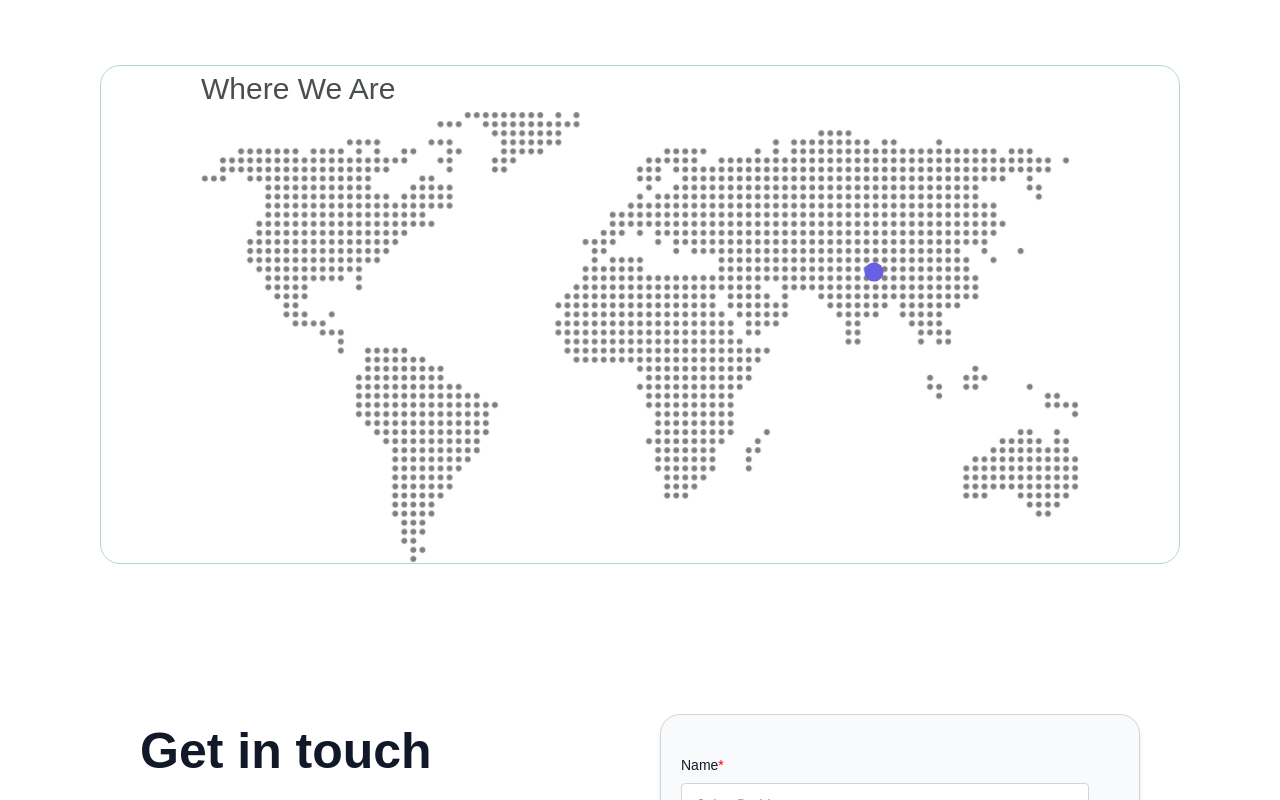
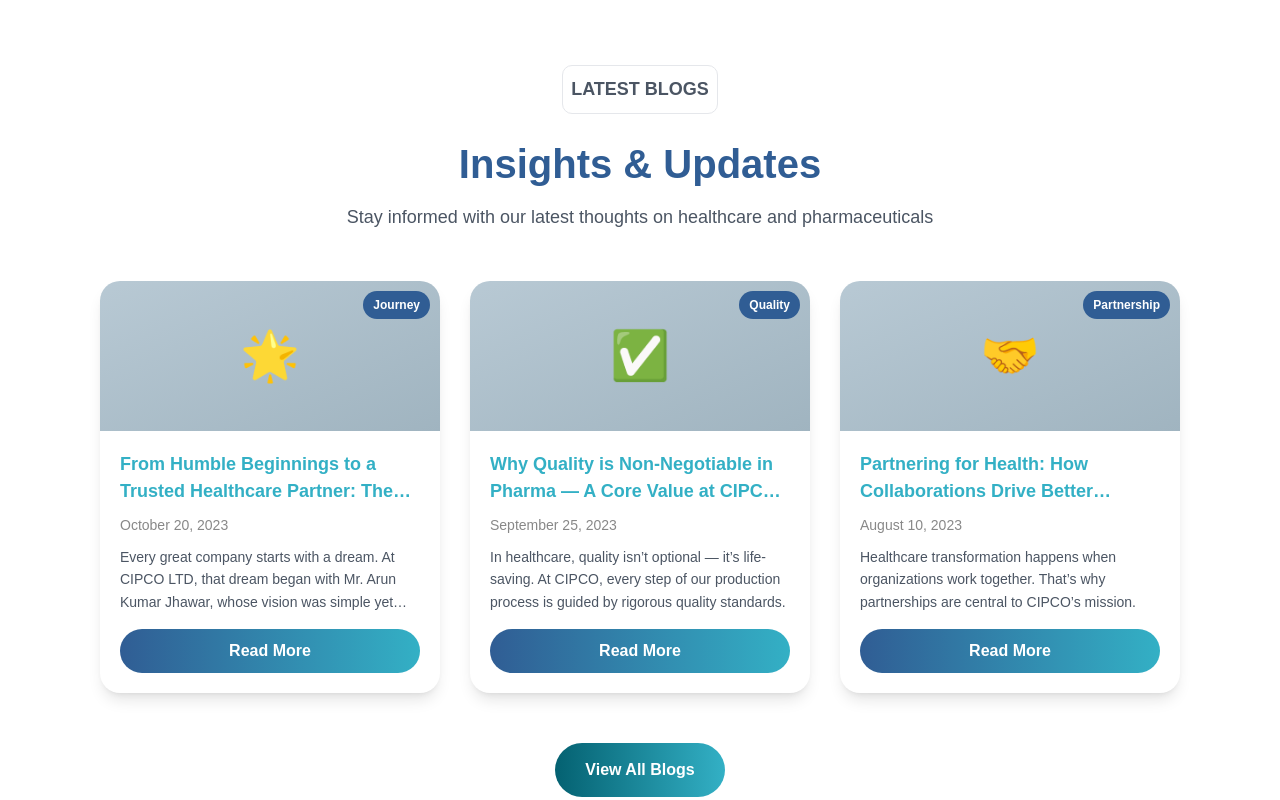
Before and after one commit to omniveda/cipco_frontend, a React (Vite) app: page / in a window 1280 px wide. Shown: the part 5900-6700 px from the top of the page. Built offline with nearby package versions, Linux system fonts and the light colour scheme.

Commit message:
blogs section update

```diff
--- a/src/pages/Home.jsx
+++ b/src/pages/Home.jsx
@@ -815,6 +815,154 @@
             </motion.div>
         </motion.section>
 
+        <motion.section
+          variants={containerVariants}
+          initial="hidden"
+          whileInView="visible"
+          viewport={{ once: false, margin: "-100px" }}
+          className={isMobile ? 'mt-[60px] mx-[10px]' : 'mt-[70px] mx-[100px]'}
+        >
+          <motion.div variants={childVariants} className="text-center mb-[50px]">
+            <motion.p
+              variants={childVariants}
+              className='inline-block py-[10px] px-[8px] text-left text-[18px] border rounded-[10px] text-[#4B5563] font-bold mb-[20px]'
+            >LATEST BLOGS</motion.p>
+            <motion.h2
+              variants={childVariants}
+              className={isMobile ? 'text-[30px] font-[600] text-[#305d94]' : 'text-[40px] font-[600] text-[#305d94]'}
+            >
+              Insights & Updates
+            </motion.h2>
+            <motion.p
+              variants={childVariants}
+              className={isMobile ? 'text-[#4B5563] text-[16px] mt-[10px]' : 'text-[#4B5563] text-[18px] mt-[10px]'}
+            >
+              Stay informed with our latest thoughts on healthcare and pharmaceuticals
+            </motion.p>
+          </motion.div>
+
+          <motion.div
+            variants={containerVariants}
+            className={isMobile ? 'grid grid-cols-1 gap-[20px]' : 'grid grid-cols-3 gap-[30px]'}
+          >
+            {[
+              {
+                id: 1,
+                title: "From Humble Beginnings to a Trusted Healthcare Partner: The Inspiring Journey of CIPCO LIMITED",
+                date: "October 20, 2023",
+                summary: "Every great company starts with a dream. At CIPCO LTD, that dream began with Mr. Arun Kumar Jhawar, whose vision was simple yet profound — to provide affordable, high-quality healthcare for everyone.",
+                image: "🌟",
+                category: "Journey"
+              },
+              {
+                id: 2,
+                title: "Why Quality is Non-Negotiable in Pharma — A Core Value at CIPCO LIMITED",
+                date: "September 25, 2023",
+                summary: "In healthcare, quality isn’t optional — it’s life-saving. At CIPCO, every step of our production process is guided by rigorous quality standards.",
+                image: "✅",
+                category: "Quality"
+              },
+              {
+                id: 3,
+                title: "Partnering for Health: How Collaborations Drive Better Access to Medicines",
+                date: "August 10, 2023",
+                summary: "Healthcare transformation happens when organizations work together. That’s why partnerships are central to CIPCO’s mission.",
+                image: "🤝",
+                category: "Partnership"
+              }
+            ].map((post, index) => (
+              <motion.div
+                key={post.id}
+                variants={cardVariants}
+                custom={index}
+                className="bg-[white] rounded-[20px] overflow-hidden shadow-lg hover:shadow-xl transition-all duration-300"
+                whileHover={{ y: -10, scale: 1.02, rotateY: 5 }}
+                onClick={() => navigate('/blog')}
+                style={{ cursor: 'pointer' }}
+              >
+                <motion.div
+                  className="relative h-[150px] bg-gradient-to-br from-[#b8c9d4] to-[#a0b4c0] flex items-center justify-center"
+                  whileHover={{ scale: 1.05 }}
+                >
+                  <motion.span
+                    className="text-[3rem]"
+                    initial={{ opacity: 0, scale: 0.8 }}
+                    animate={{ opacity: 1, scale: 1 }}
+                    transition={{ delay: index * 0.1 }}
+                  >
+                    {post.image}
+                  </motion.span>
+                  <motion.div
+                    className="absolute top-[10px] right-[10px] bg-[#305d94] text-[white] px-[10px] py-[5px] rounded-[15px] text-[12px] font-semibold"
+                    initial={{ opacity: 0, scale: 0.8 }}
+                    animate={{ opacity: 1, scale: 1 }}
+                    transition={{ delay: index * 0.1 + 0.2 }}
+                    whileHover={{ scale: 1.1 }}
+                  >
+                    {post.category}
+                  </motion.div>
+                </motion.div>
+
+                <motion.div
+                  className="p-[20px]"
+                  initial={{ opacity: 0, y: 20 }}
+                  animate={{ opacity: 1, y: 0 }}
+                  transition={{ delay: index * 0.1 + 0.3 }}
+                >
+                  <motion.h3
+                    className="text-[18px] font-semibold text-[#33b0c5] mb-[10px] line-clamp-2"
+                    whileHover={{ scale: 1.05, color: '#305d94' }}
+                  >
+                    {post.title}
+                  </motion.h3>
+                  <motion.p
+                    className="text-[#888] text-[14px] mb-[10px]"
+                    initial={{ opacity: 0 }}
+                    animate={{ opacity: 1 }}
+                    transition={{ delay: index * 0.1 + 0.4 }}
+                  >
+                    {post.date}
+                  </motion.p>
+                  <motion.p
+                    className="text-[#4B5563] text-[14px] mb-[15px] leading-relaxed line-clamp-3"
+                    initial={{ opacity: 0 }}
+                    animate={{ opacity: 1 }}
+                    transition={{ delay: index * 0.1 + 0.5 }}
+                  >
+                    {post.summary}
+                  </motion.p>
+
+                  <motion.button
+                    className="w-full bg-gradient-to-r from-[#305d94] to-[#33b0c5] text-[white] py-[10px] rounded-[25px] font-semibold hover:from-[#33b0c5] hover:to-[#305d94] transition-all duration-300"
+                    whileHover={{ scale: 1.05, boxShadow: '0 5px 15px rgba(48, 93, 148, 0.3)' }}
+                    whileTap={{ scale: 0.95 }}
+                    onClick={(e) => {
+                      e.stopPropagation();
+                      navigate('/blog');
+                    }}
+                  >
+                    Read More
+                  </motion.button>
+                </motion.div>
+              </motion.div>
+            ))}
+          </motion.div>
+
+          <motion.div
+            variants={childVariants}
+            className="text-center mt-[50px]"
+          >
+            <motion.button
+              className="bg-gradient-to-r from-[#046171ff] to-[#33b0c5] text-[white] px-[30px] py-[15px] rounded-[30px] font-semibold text-[16px] hover:from-[#33b0c5] hover:to-[#046171ff] transition-all duration-300"
+              whileHover={{ scale: 1.05, boxShadow: '0 10px 25px rgba(46, 125, 50, 0.3)' }}
+              whileTap={{ scale: 0.95 }}
+              onClick={() => navigate('/blog')}
+            >
+              View All Blogs
+            </motion.button>
+          </motion.div>
+        </motion.section>
+
 
         {!isMobile&&<motion.section
           variants={containerVariants}
```
